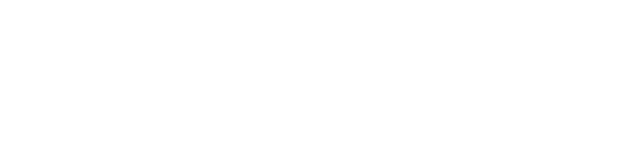
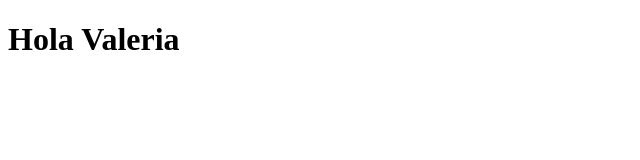
Before and after one commit to Victormbarbosa/Pik, a plain HTML site: page index.html in a window 1280 px wide. Shown: the whole page, without its empty margins (0-640 px from the left). Drawn offline with Linux system fonts and the light colour scheme.

Commit message:
Update index.html

```diff
--- a/index.html
+++ b/index.html
@@ -7,7 +7,7 @@
 </head>
 
 <body>
-
+    <h1>Hola Valeria<h1>
 </body>
 
 </html>
```
